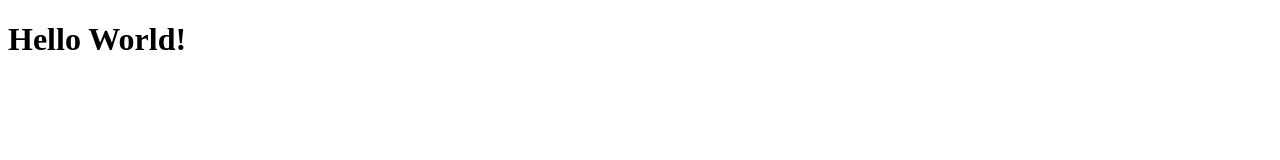
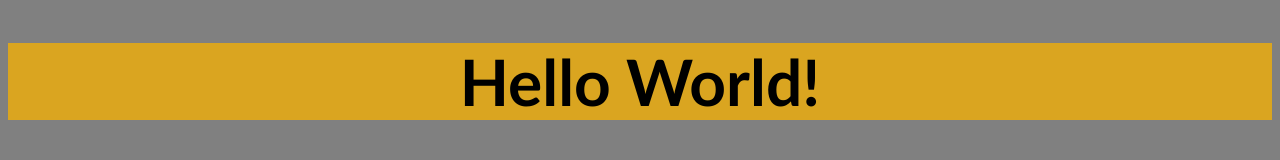
Before and after one commit to TaraMKelly/flatiron-prework-page, a plain HTML site: page index.html in a window 1280 px wide. Drawn offline with Linux system fonts and the light colour scheme.

Commit message:
add style.css, connect to index.html

```diff
--- a/index.html
+++ b/index.html
@@ -2,6 +2,7 @@
 <html lang="en">
   <head>
     <title> My Website </title>
+    <link rel="stylesheet" href="style.css">
   </head>
   <body>
     <h1>Hello World!</h1>
--- /dev/null
+++ b/style.css
@@ -0,0 +1,10 @@
+body {
+    background-color: grey;
+}
+
+h1 {
+    text-align: center;
+    font-size: 48pt;
+    font-family: 'Gill Sans', 'Gill Sans MT', Calibri, 'Trebuchet MS', sans-serif;
+    background-color: goldenrod;
+}
```
